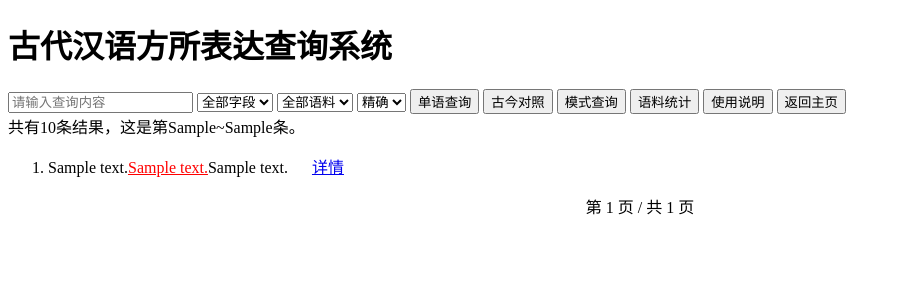
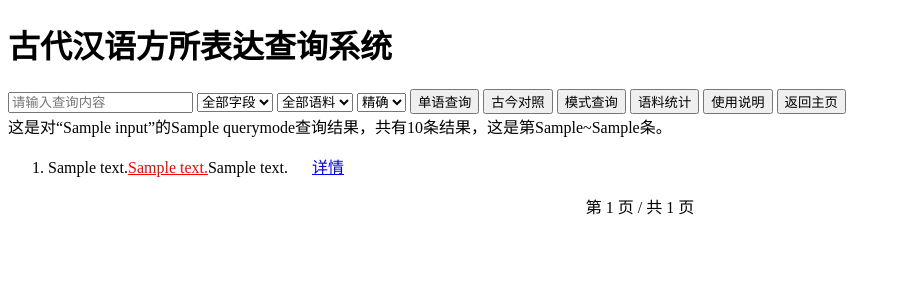
Before and after one commit to hezonglianheng/grammar_programming, a Django app: template week5/AncientSpatial/ancient_spatial/spatialquery/templates/spatialquery/getresults.html in a window 1280 px wide. Shown: the top 300 px of the page, without its empty margins (0-901 px from the left). Run offline with Django 4.2, Linux system fonts and the light colour scheme; the template is opened without the code that fills it: most values are stand-ins (such as "Sample title", 1, 10 or a date in 2020); parts of the project's set-up code (start-up, migrations or seed data) failed here and were passed over.

Commit message:
增加查询结果信息显示时的精确模糊查询信息

```diff
--- a/week5/AncientSpatial/ancient_spatial/config.py
+++ b/week5/AncientSpatial/ancient_spatial/config.py
@@ -93,3 +93,7 @@ RELATION_CHINESE = {
     isDirection: "方向",
     isPath: "路径",
 }
+MODE_CHINESE = {
+    'accurate': '精确',
+    'fuzzy': '模糊',
+}
--- a/week5/AncientSpatial/ancient_spatial/spatialquery/templates/spatialquery/getresults.html
+++ b/week5/AncientSpatial/ancient_spatial/spatialquery/templates/spatialquery/getresults.html
@@ -53,7 +53,7 @@
     <button type="button" onclick="location.href='{% url "homepage:default" %}'">返回主页</button>
 </form>
     <! -- 查询数量 -->
-    <div>共有{{ page_sum }}条结果，这是第{{ page_start }}~{{ page_end }}条。</div>
+    <div>这是对“{{ input }}”的{{ querymode }}查询结果，共有{{ page_sum }}条结果，这是第{{ page_start }}~{{ page_end }}条。</div>
     {% if items %}
     <! -- 语料显示 -->
     <ol>
--- a/week5/AncientSpatial/ancient_spatial/spatialquery/urls.py
+++ b/week5/AncientSpatial/ancient_spatial/spatialquery/urls.py
@@ -7,10 +7,8 @@ from . import views
 
 app_name = "spatialquery" # 添加应用名称
 urlpatterns = [
-    # 普通页面，占位用
-    path("", views.index, name="spatialquery"),
     # 查询结果页面
-    path("res/<str:text_input>/<str:queryrange>/<str:semanticrange>", views.res, name="spatialqueryres"),
+    path("res/<str:text_input>/<str:queryrange>/<str:semanticrange>/<str:querymode>", views.res, name="spatialqueryres"),
     # 查询详情页面
     path("resdetail/<int:space_id>/", views.detail, name="resdetail"),
 ]
--- a/week5/AncientSpatial/ancient_spatial/spatialquery/views.py
+++ b/week5/AncientSpatial/ancient_spatial/spatialquery/views.py
@@ -10,7 +10,7 @@ from functools import reduce
 
 from .models import OriginalText, TextInfo, SpaceInfo
 from homepage.views import QMODE
-from config import RELATION_CHINESE
+from config import RELATION_CHINESE, MODE_CHINESE
 
 # 查询范围与关键字对应的字典
 range_key = {
@@ -109,7 +109,7 @@ def res(request, text_input: str, queryrange: str, semanticrange: str, querymode
             # 如果页码超出范围，则返回最后一页
             items = paginator.page(paginator.num_pages)
         # 返回查询结果
-        return render(request, "spatialquery/getresults.html", {"items": items, "page_num": paginator.num_pages, "page_sum": len(aitems), "page_start": items.start_index(), "page_end": items.end_index()})
+        return render(request, "spatialquery/getresults.html", {"items": items, "page_num": paginator.num_pages, "page_sum": len(aitems), "page_start": items.start_index(), "page_end": items.end_index(), "input": text_input, "querymode": MODE_CHINESE[querymode]})
 
 def detail(request, space_id):
     """显示某条空间信息的详细信息
```
